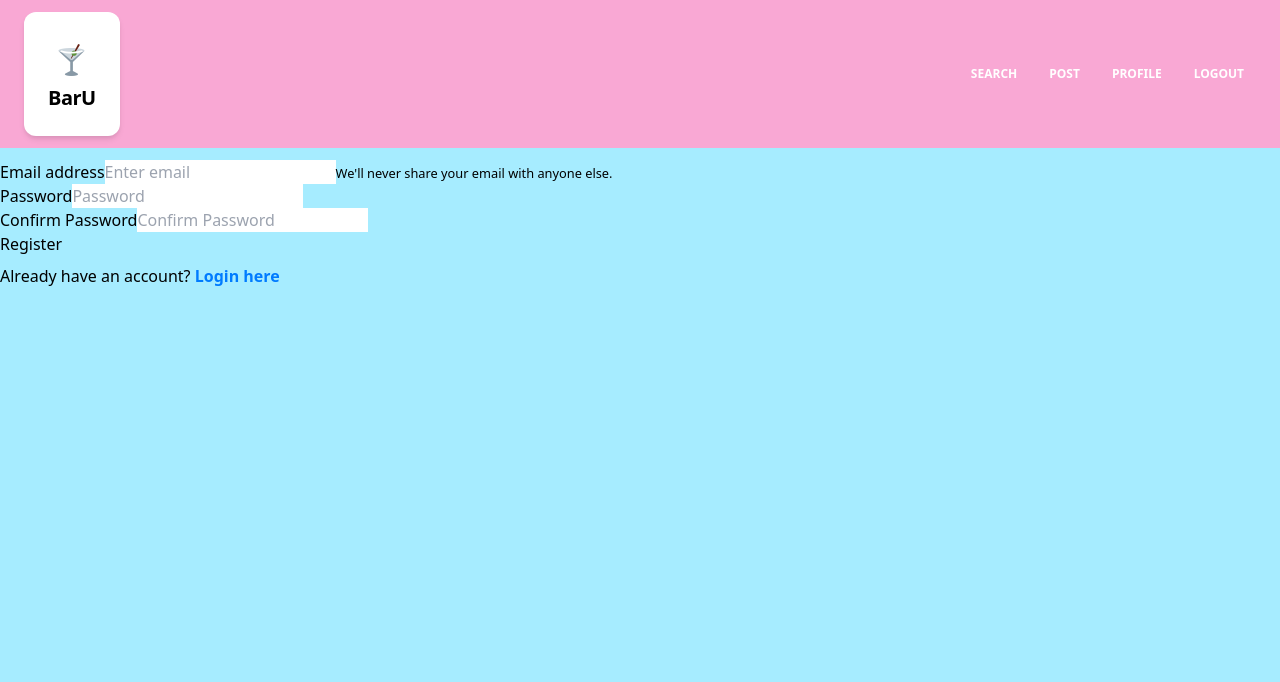
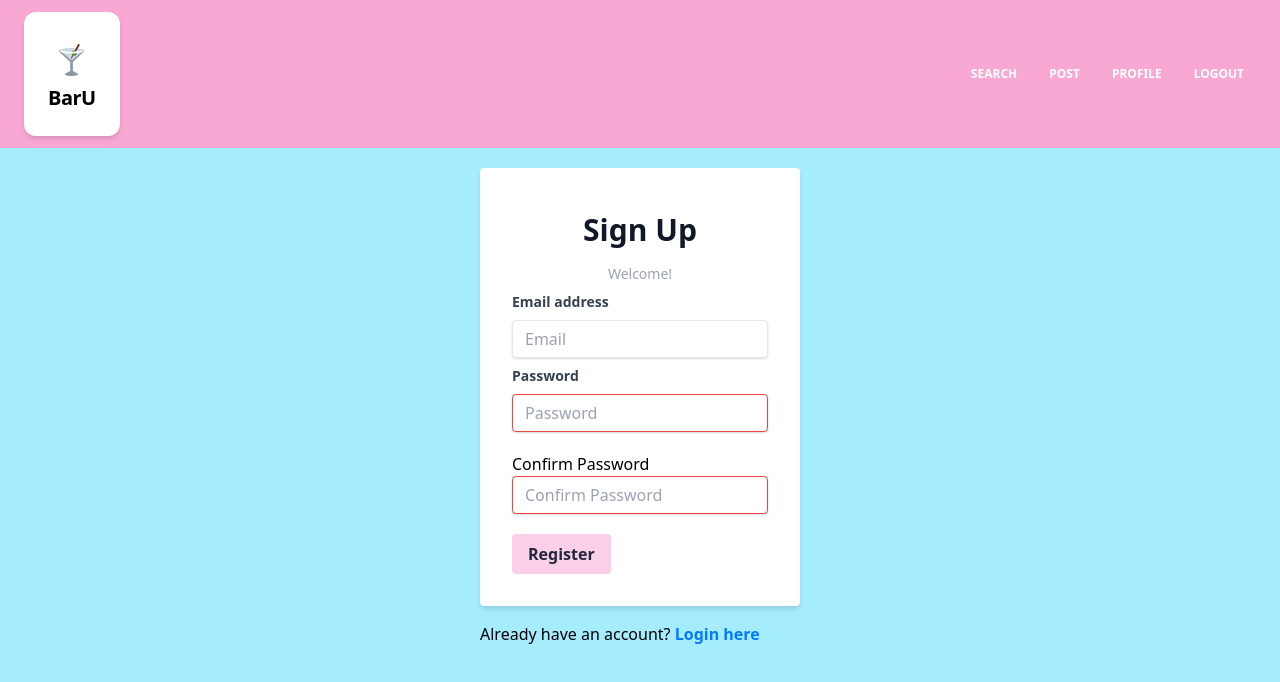
Before and after one commit to UseTheHill/BarU, a React (Create React App) app in the folder client/: page /register in a window 1280 px wide. Shown: the top 682 px of the page. Built offline with nearby package versions, Linux system fonts and the light colour scheme; no server answers.

Commit message:
frontend registration form

```diff
--- a/client/src/pages/LoginForm/LoginForm.js
+++ b/client/src/pages/LoginForm/LoginForm.js
@@ -103,7 +103,7 @@ function LoginForm(props) {
               onChange={handleChange}
             />
           </div>
-          <div className="flex items-center justify-between form-check"></div>
+          <div className="flex items-center justify-between form-check">
           <button
             className="bg-pink-200 hover:bg-pink-500 text-gray-800 font-bold py-2 px-4 rounded focus:outline-none focus:shadow-outline"
             type="submit"
@@ -112,6 +112,7 @@ function LoginForm(props) {
           >
             Login
           </button>
+          </div>
         </form>
         <div
           className="alert alert-success mt-2"
--- a/client/src/pages/RegistrationForm/index.js
+++ b/client/src/pages/RegistrationForm/index.js
@@ -1,44 +1,45 @@
-import React, {useState} from 'react';
-import axios from 'axios';
-import './RegistrationForm.css';
-import {API_BASE_URL, ACCESS_TOKEN_NAME} from '../../constants/apiConstants';
+import React, { useState } from "react";
+import axios from "axios";
+import "./RegistrationForm.css";
+import { API_BASE_URL, ACCESS_TOKEN_NAME } from "../../constants/apiConstants";
 import { withRouter } from "react-router-dom";
 
-
 function RegistrationForm(props) {
-    const [state , setState] = useState({
-        email : "",
-        password : "",
+  const [state, setState] = useState({
+    email: "",
+    password: "",
     confirmPassword: "",
-        successMessage: null
-    })
+    successMessage: null,
+  });
   const handleChange = (e) => {
-        const {id , value} = e.target
-        setState(prevState => ({
+    const { id, value } = e.target;
+    setState((prevState) => ({
       ...prevState,
-            [id] : value
-        }))
-    }
+      [id]: value,
+    }));
+  };
   const sendDetailsToServer = () => {
     // if(state.email.length && state.password.length) {
     // props.showError(null);
-            const payload={
-                "email":state.email,
-                "password":state.password,
-            }
-            axios.post(API_BASE_URL+'./server/models/user', payload)
+    const payload = {
+      email: state.email,
+      password: state.password,
+    };
+    axios
+      .post(API_BASE_URL + "./server/models/user", payload)
       .then(function (response) {
-                    if(response.status === 200){
-                        setState(prevState => ({
+        if (response.status === 200) {
+          setState((prevState) => ({
             ...prevState,
-                            'successMessage' : 'Registration successful. Redirecting to home page..'
-                        }))
-                        localStorage.setItem(ACCESS_TOKEN_NAME,response.data.token);
+            successMessage:
+              "Registration successful. Redirecting to home page..",
+          }));
+          localStorage.setItem(ACCESS_TOKEN_NAME, response.data.token);
           redirectToHome();
-                        props.showError(null)
-                    } else{
+          props.showError(null);
+        } else {
           // props.showError("Some error ocurred");
-                        console.log('passwords not match')
+          console.log("passwords not match");
         }
       })
       .catch(function () {
@@ -48,77 +49,103 @@ function RegistrationForm(props) {
     // } else {
     //     // props.showError('Please enter valid username and password')
     // }
-
-    }
+  };
   const redirectToHome = () => {
     // props.updateTitle('Home')
-        props.history.push('/home');
-    }
+    props.history.push("/home");
+  };
   const redirectToLogin = () => {
     // props.updateTitle('Login')
-        props.history.push('/login');
-    }
+    props.history.push("/login");
+  };
   const handleSubmitClick = (e) => {
     e.preventDefault();
-        if(state.password === state.confirmPassword) {
-            sendDetailsToServer()
+    if (state.password === state.confirmPassword) {
+      sendDetailsToServer();
     } else {
-            props.showError('Passwords do not match');
+      props.showError("Passwords do not match");
     }
-    }
-    return(
+  };
+  return (
+    <div className="flex justify-center p-8... ">
+      <div className="w-full max-w-xs">
         <div className="card col-12 col-lg-4 login-card mt-2 hv-center">
-            <form>
-                <div className="form-group text-left">
-                <label htmlFor="exampleInputEmail1">Email address</label>
-                <input type="email"
-                       className="form-control"
+          <form className="bg-white shadow-md rounded px-8 pt-6 pb-8 mb-4">
+            <div class="text-center">
+              <h2 class="mt-5 text-3xl font-bold text-gray-900">Sign Up</h2>
+              <p class="mt-2 text-sm text-gray-400 p-2">Welcome!</p>
+            </div>
+            <div className="form-group text-left mb-2">
+              <label
+                htmlFor="exampleInputEmail1"
+                className="block text-gray-700 text-sm font-bold mb-2"
+              >
+                Email address
+              </label>
+              <input
+                type="email"
+                className="shadow appearance-none border rounded w-full py-2 px-3 text-gray-700 leading-tight focus:outline-none focus:shadow-outline"
                 id="email"
                 aria-describedby="emailHelp"
-                       placeholder="Enter email"
+                placeholder="Email"
                 value={state.email}
                 onChange={handleChange}
               />
-                <small id="emailHelp" className="form-text text-muted">We'll never share your email with anyone else.</small>
             </div>
-                <div className="form-group text-left">
-                    <label htmlFor="exampleInputPassword1">Password</label>
-                    <input type="password"
-                        className="form-control"
+            <div className="form-group text-left mb-2">
+              <label
+                htmlFor="exampleInputPassword1"
+                className="block text-gray-700 text-sm font-bold mb-2"
+              >
+                Password
+              </label>
+              <input
+                type="password"
+                className="shadow appearance-none border border-red-500 rounded w-full py-2 px-3 text-gray-700 mb-3 leading-tight focus:outline-none focus:shadow-outline"
                 id="password"
                 placeholder="Password"
                 value={state.password}
                 onChange={handleChange}
               />
             </div>
-                <div className="form-group text-left">
+            <div className="form-group text-left mb-2">
               <label htmlFor="exampleInputPassword1">Confirm Password</label>
-                    <input type="password"
-                        className="form-control"
+              <input
+                type="password"
+                className="shadow appearance-none border border-red-500 rounded w-full py-2 px-3 text-gray-700 mb-3 leading-tight focus:outline-none focus:shadow-outline"
                 id="confirmPassword"
                 placeholder="Confirm Password"
                 value={state.confirmPassword}
                 onChange={handleChange}
               />
             </div>
+            <div className="flex items-center justify-between form-check">
               <button
                 type="submit"
-                    className="btn btn-primary"
+                className="bg-pink-200 hover:bg-pink-500 text-gray-800 font-bold py-2 px-4 rounded focus:outline-none focus:shadow-outline"
                 onClick={handleSubmitClick}
               >
                 Register
               </button>
+            </div>
           </form>
-            <div className="alert alert-success mt-2" style={{display: state.successMessage ? 'block' : 'none' }} role="alert">
+          <div
+            className="alert alert-success mt-2"
+            style={{ display: state.successMessage ? "block" : "none" }}
+            role="alert"
+          >
             {state.successMessage}
           </div>
           <div className="mt-2">
             <span>Already have an account? </span>
-                <span className="loginText" onClick={() => redirectToLogin()}>Login here</span>
+            <span className="loginText" onClick={() => redirectToLogin()}>
+              Login here
+            </span>
           </div>
-
         </div>
-    )
+      </div>
+    </div>
+  );
 }
 
 export default withRouter(RegistrationForm);
```
Lines whose indentation alone changed are shown as unchanged.
